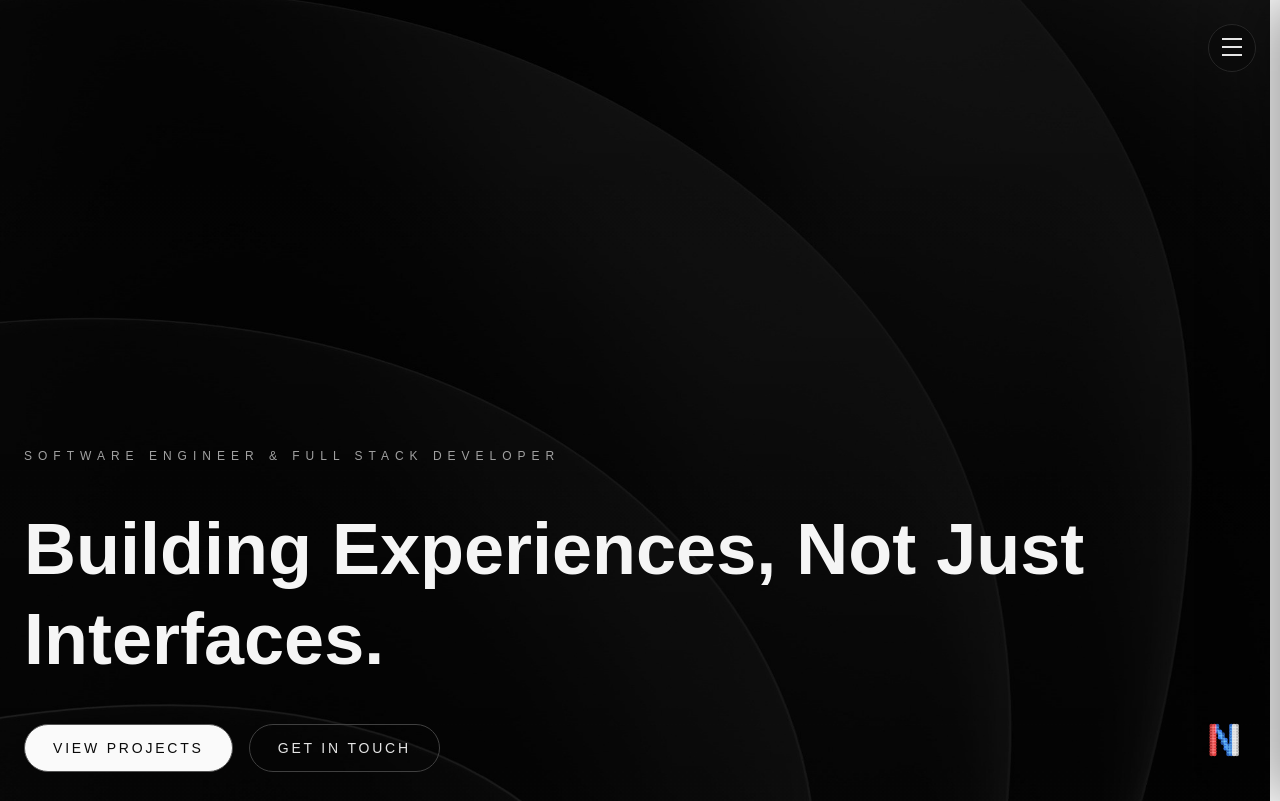
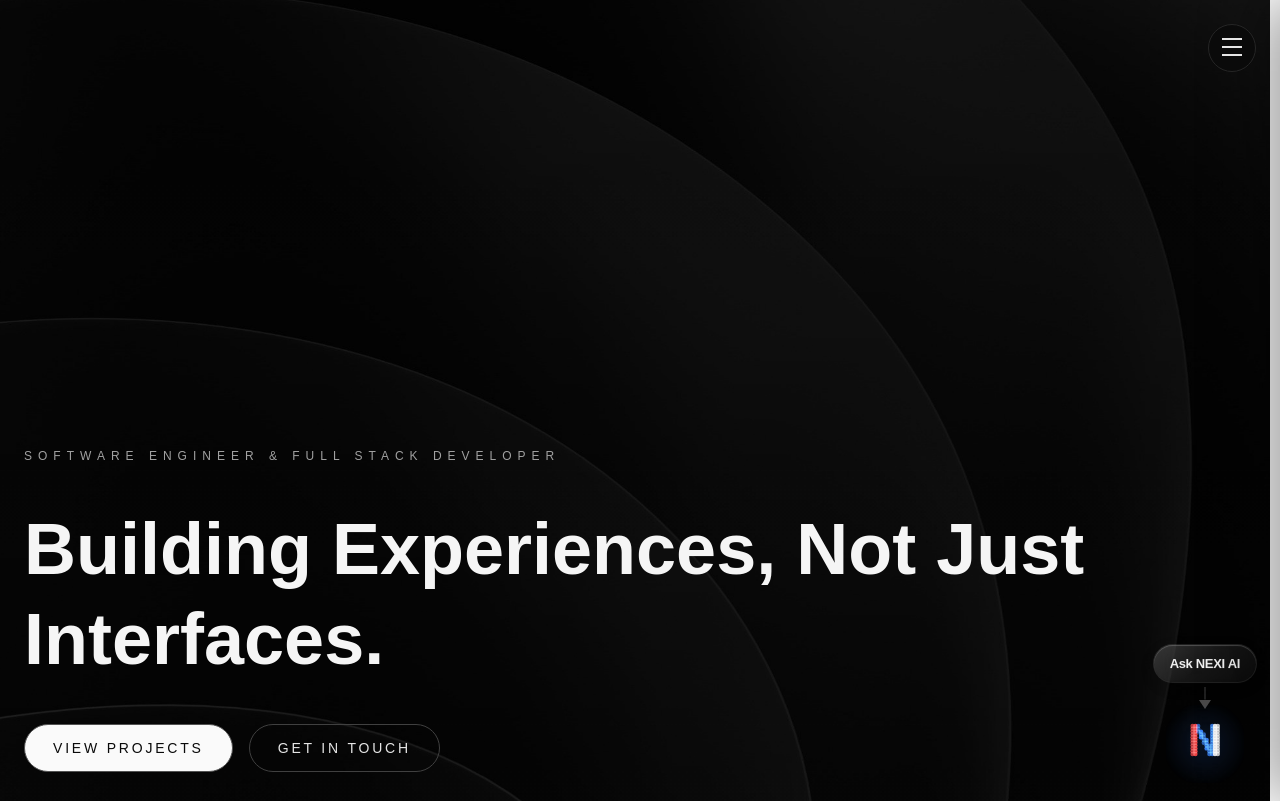
Before and after one commit to MHuzaifaAhmedd/Itsme, a Next.js app in the folder frontend/: page / in a window 1280 px wide. Shown: the top 801 px of the page. Built offline with nearby package versions, Linux system fonts and the light colour scheme.

Commit message:
Added ask ai

```diff
--- a/frontend/src/app/components/chat/ChatWidget.tsx
+++ b/frontend/src/app/components/chat/ChatWidget.tsx
@@ -13,14 +13,19 @@ const getClientSnapshot = () => true;
 const getServerSnapshot = () => false;
 
 /**
- * ChatWidget - Floating particle N icon that opens the chat drawer
+ * ChatWidget - Floating particle N icon that opens the chat drawer.
+ * Shows "Ask NEXI AI" pill on load, synced with N entrance; optional soft glow around N.
  */
 export default function ChatWidget() {
   const [isOpen, setIsOpen] = useState(false);
   const [heroLoaded, setHeroLoaded] = useState(false);
+  const wrapperRef = useRef<HTMLDivElement>(null);
+  const pillRef = useRef<HTMLDivElement>(null);
+  const arrowRef = useRef<HTMLDivElement>(null);
   const containerRef = useRef<HTMLButtonElement>(null);
   const iconRef = useRef<HTMLDivElement>(null);
   const closeIconRef = useRef<SVGSVGElement>(null);
+  const arrowLoopRef = useRef<ReturnType<typeof gsap.timeline> | null>(null);
 
   // Mount check (using useSyncExternalStore to avoid setState in effect)
   const isMounted = useSyncExternalStore(emptySubscribe, getClientSnapshot, getServerSnapshot);
@@ -47,39 +52,136 @@ export default function ChatWidget() {
     };
   }, [isMounted]);
 
-  // Entrance animation - only triggers after hero has loaded
+  // Entrance animation - wrapper + N + pill, synced; only after hero has loaded
   useEffect(() => {
-    if (!containerRef.current || !isMounted || !heroLoaded) return;
+    if (!wrapperRef.current || !isMounted || !heroLoaded) return;
 
     const prefersReducedMotion = window.matchMedia(
       "(prefers-reduced-motion: reduce)"
     ).matches;
 
     if (prefersReducedMotion) {
+      gsap.set(wrapperRef.current, { opacity: 1 });
       gsap.set(containerRef.current, { opacity: 1, scale: 1 });
+      if (pillRef.current) gsap.set(pillRef.current, { opacity: 1, y: 0 });
+      if (arrowRef.current) gsap.set(arrowRef.current, { scaleY: 0, height: 0, overflow: "hidden" });
       return;
     }
 
-    // Initial state (already set via CSS, but ensure it's set)
-    gsap.set(containerRef.current, { opacity: 0, scale: 0.8 });
+    // Initial state: wrapper and pill hidden, N scaled down, arrow collapsed
+    gsap.set(wrapperRef.current, { opacity: 0 });
+    gsap.set(containerRef.current, { opacity: 1, scale: 0.8 });
+    if (pillRef.current) gsap.set(pillRef.current, { opacity: 0, y: -8 });
+    if (arrowRef.current) gsap.set(arrowRef.current, { scaleY: 0, transformOrigin: "top center", overflow: "hidden" });
 
-    // Entrance animation - no additional delay needed since we wait for heroLoaded
-    gsap.to(containerRef.current, {
+    const tl = gsap.timeline({ delay: 0.1 });
+    tl.to(wrapperRef.current, {
       opacity: 1,
+      duration: 0.35,
+      ease: "power2.out",
+    });
+    tl.to(
+      containerRef.current,
+      {
         scale: 1,
         duration: 0.5,
-      delay: 0.1, // Small delay for visual polish
         ease: "back.out(1.7)",
-    });
+      },
+      "-=0.2"
+    );
+    tl.to(
+      pillRef.current,
+      {
+        opacity: 1,
+        y: 0,
+        duration: 0.4,
+        ease: "power2.out",
+      },
+      "-=0.35"
+    );
+    // Arrow: first draw (extend down toward N) - then loop continues in arrowLoopRef
+    tl.to(
+      arrowRef.current,
+      {
+        scaleY: 1,
+        duration: 0.35,
+        ease: "power2.out",
+      },
+      "-=0.15"
+    );
   }, [isMounted, heroLoaded]);
 
-  // Icon swap animation
+  // Arrow continuous loop: draw → hold → close → reset → repeat
+  useEffect(() => {
+    if (!arrowRef.current || !heroLoaded || !isMounted) return;
+
+    const prefersReducedMotion = window.matchMedia(
+      "(prefers-reduced-motion: reduce)"
+    ).matches;
+    if (prefersReducedMotion) return;
+
+    const arrow = arrowRef.current;
+    const holdDuration = 1.8;
+    const startDelay = 2500; // Start loop after first "point" (entrance + hold)
+
+    const t = setTimeout(() => {
+      if (!arrowRef.current) return;
+
+      const loop = gsap.timeline({ repeat: -1, repeatDelay: 0.3 });
+      // Hold (arrow already visible from entrance)
+      loop.to({}, { duration: holdDuration });
+      // Close: retract upward
+      loop.to(arrow, {
+        scaleY: 0,
+        opacity: 0,
+        height: 0,
+        paddingTop: 0,
+        paddingBottom: 0,
+        margin: 0,
+        duration: 0.4,
+        ease: "power2.in",
+        overflow: "hidden",
+      });
+      // Reset for next cycle
+      loop.set(arrow, {
+        height: 28,
+        opacity: 1,
+        paddingTop: "",
+        paddingBottom: "",
+        margin: "",
+      });
+      // Draw: extend down toward N
+      loop.to(arrow, {
+        scaleY: 1,
+        duration: 0.35,
+        ease: "power2.out",
+      });
+
+      arrowLoopRef.current = loop;
+    }, startDelay);
+
+    return () => {
+      clearTimeout(t);
+      arrowLoopRef.current?.kill();
+      arrowLoopRef.current = null;
+    };
+  }, [isMounted, heroLoaded]);
+
+  // Icon swap animation + pill visibility (hide pill when drawer open)
   useEffect(() => {
     if (!iconRef.current || !closeIconRef.current) return;
 
     const prefersReducedMotion = window.matchMedia(
       "(prefers-reduced-motion: reduce)"
     ).matches;
+
+    if (pillRef.current) {
+      gsap.to(pillRef.current, {
+        opacity: isOpen ? 0 : 1,
+        duration: 0.25,
+        ease: "power2.out",
+      });
+    }
 
     if (prefersReducedMotion) {
       gsap.set(iconRef.current, { opacity: isOpen ? 0 : 1, rotate: 0 });
@@ -119,14 +221,12 @@ export default function ChatWidget() {
   }, [isOpen]);
 
   const handleToggle = useCallback(() => {
-    setIsOpen((prev) => {
-      const next = !prev;
-      if (next) {
+    const willOpen = !isOpen;
+    if (willOpen) {
       playNexiVoiceGreetingIfFirstTime();
     }
-      return next;
-    });
-  }, []);
+    setIsOpen(willOpen);
+  }, [isOpen]);
 
   const handleClose = useCallback(() => {
     setIsOpen(false);
@@ -150,11 +250,65 @@ export default function ChatWidget() {
 
   return (
     <>
-      {/* Floating Particle N - No background, just particles */}
+      {/* Wrapper: pill above N + arrow to N, entrance synced */}
+      <div
+        ref={wrapperRef}
+        className="nexi-widget-wrapper fixed bottom-6 right-6 z-50 flex flex-col items-center gap-0 opacity-0"
+        aria-hidden="true"
+      >
+        {/* Callout: pill + arrow (both hide when drawer opens) */}
+        <div ref={pillRef} className="nexi-callout flex flex-col items-center">
+          {/* "Ask NEXI AI" bubble - glassmorphic, floating */}
+          <div
+            className="nexi-ask-bubble pointer-events-none flex items-center justify-center rounded-[1.25rem] px-4 py-2.5 text-xs font-semibold tracking-tight text-white/95 backdrop-blur-xl sm:text-[13px]"
+            style={{
+              background:
+                "linear-gradient(145deg, rgba(255,255,255,0.18) 0%, rgba(255,255,255,0.08) 50%, rgba(255,255,255,0.04) 100%)",
+              boxShadow:
+                "0 0 0 1px rgba(255,255,255,0.12), 0 4px 16px rgba(0,0,0,0.12), inset 0 1px 0 rgba(255,255,255,0.2)",
+            }}
+          >
+            Ask NEXI AI
+          </div>
+          {/* Arrow: draws down toward N, then closes (retracts upward) */}
+          <div
+            ref={arrowRef}
+            className="nexi-arrow pointer-events-none flex h-7 shrink-0 items-center justify-center overflow-hidden py-0.5"
+            aria-hidden="true"
+            style={{ minHeight: 28 }}
+          >
+            <svg
+              width="16"
+              height="22"
+              viewBox="0 0 16 22"
+              fill="none"
+              className="text-white/40"
+            >
+              <line
+                x1="8"
+                y1="0"
+                x2="8"
+                y2="12"
+                stroke="currentColor"
+                strokeOpacity="0.5"
+                strokeWidth="1.25"
+                strokeLinecap="round"
+              />
+              <path
+                d="M8 22L2 13h12L8 22z"
+                fill="currentColor"
+                fillOpacity="0.7"
+              />
+            </svg>
+          </div>
+        </div>
+
+        {/* N button with optional soft glow */}
+        <div className="nexi-n-glow relative flex items-center justify-center rounded-xl">
           <button
             ref={containerRef}
             onClick={handleToggle}
-        className="fixed bottom-6 right-6 z-50 flex items-center justify-center bg-transparent border-none cursor-pointer focus:outline-none focus-visible:ring-2 focus-visible:ring-blue-500 focus-visible:ring-offset-4 focus-visible:ring-offset-neutral-950 rounded-lg opacity-0"
+            className="flex h-16 w-16 items-center justify-center rounded-xl border-none bg-transparent cursor-pointer focus:outline-none focus-visible:ring-2 focus-visible:ring-blue-500 focus-visible:ring-offset-2 focus-visible:ring-offset-neutral-950"
             style={{ width: 64, height: 64 }}
             aria-label={isOpen ? "Close chat" : "Open chat with NEXI"}
             aria-expanded={isOpen}
@@ -186,6 +340,8 @@ export default function ChatWidget() {
               />
             </svg>
           </button>
+        </div>
+      </div>
 
       {/* Chat Drawer Portal */}
       {createPortal(
--- a/frontend/src/app/components/chat/nexiVoiceGreeting.ts
+++ b/frontend/src/app/components/chat/nexiVoiceGreeting.ts
@@ -6,7 +6,6 @@
 // Spelled so TTS says "NEX" as one word and "I" as "eye" (not letter-by-letter N-E-X-I)
 const GREETING_TEXT =
   "Hi, I'm NEX eye — a real-time AI bot here to entertain and help you.";
-const STORAGE_KEY = "nexi_voice_greeted";
 const VOICE_SETTINGS = {
   rate: 0.92, // slightly slower, but a touch more lively
   pitch: 1.15, // a bit higher for a sweeter tone
@@ -68,20 +67,10 @@ export function playNexiVoiceGreetingIfFirstTime(): void {
   if (typeof window === "undefined" || !("speechSynthesis" in window)) {
     return;
   }
-  // Prevent double-queueing (React Strict Mode can invoke updater functions twice in dev).
+  // Prevent double-queueing within the same page load (e.g. open → close → open).
+  // After a full reload, greetingTriggeredThisSession is reset, so greeting plays again.
   if (greetingTriggeredThisSession) return;
-  try {
-    if (localStorage.getItem(STORAGE_KEY) === "true") return;
-  } catch {
-    return;
-  }
   greetingTriggeredThisSession = true;
-  // Best-effort: mark greeted immediately to avoid duplicates even if onstart is delayed.
-  try {
-    localStorage.setItem(STORAGE_KEY, "true");
-  } catch {
-    // ignore
-  }
 
   const utterance = new SpeechSynthesisUtterance(GREETING_TEXT);
   utterance.rate = VOICE_SETTINGS.rate;
@@ -115,16 +104,12 @@ export function playNexiVoiceGreetingIfFirstTime(): void {
 
   utterance.onerror = (event) => {
     console.error("Speech synthesis error:", event);
-    try {
-      localStorage.setItem(STORAGE_KEY, "true");
-    } catch {
-      // ignore
-    }
   };
 
   try {
+    // Cancel any pending/playing speech so we never queue a duplicate greeting.
+    window.speechSynthesis.cancel();
     // Call speak() immediately so it runs in the same user gesture.
-    // Do not wait for voiceschanged — that runs async and loses the gesture.
     window.speechSynthesis.resume?.();
     window.speechSynthesis.speak(utterance);
   } catch {
--- a/frontend/src/app/globals.css
+++ b/frontend/src/app/globals.css
@@ -287,3 +287,64 @@ html, body {
 #nexi-chat-drawer [role="log"]::-webkit-scrollbar-thumb:hover {
   background: rgba(82, 82, 82, 0.7);
 }
+
+/* =============================================================================
+   NEXI Widget - "Ask NEXI AI" bubble + N glow
+   ============================================================================= */
+
+/* Bubble shape + subtle floating animation */
+.nexi-ask-bubble {
+  animation: nexi-bubble-float 2.8s ease-in-out infinite;
+}
+
+@media (prefers-reduced-motion: reduce) {
+  .nexi-ask-bubble {
+    animation: none;
+  }
+}
+
+@keyframes nexi-bubble-float {
+  0%,
+  100% {
+    transform: translateY(0);
+  }
+  50% {
+    transform: translateY(-5px);
+  }
+}
+
+/* Soft pulsing glow around the N (optional attention) */
+.nexi-n-glow::before {
+  content: "";
+  position: absolute;
+  inset: -6px;
+  border-radius: 1rem;
+  background: radial-gradient(
+    ellipse 80% 80% at 50% 50%,
+    rgba(59, 130, 246, 0.18) 0%,
+    rgba(59, 130, 246, 0.06) 50%,
+    transparent 70%
+  );
+  pointer-events: none;
+  z-index: -1;
+  animation: nexi-glow-pulse 3s ease-in-out infinite;
+}
+
+@media (prefers-reduced-motion: reduce) {
+  .nexi-n-glow::before {
+    animation: none;
+    opacity: 0.7;
+  }
+}
+
+@keyframes nexi-glow-pulse {
+  0%,
+  100% {
+    opacity: 0.6;
+    transform: scale(1);
+  }
+  50% {
+    opacity: 1;
+    transform: scale(1.05);
+  }
+}
```
Lines whose indentation alone changed are shown as unchanged.
